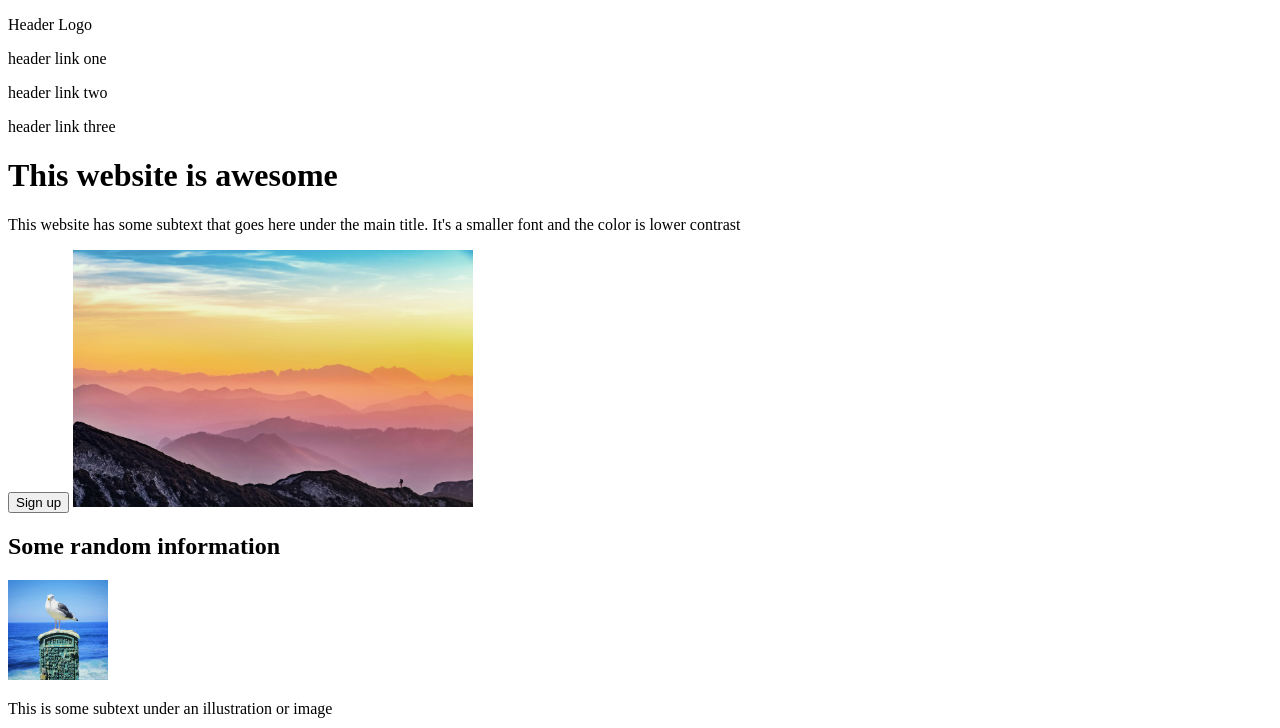
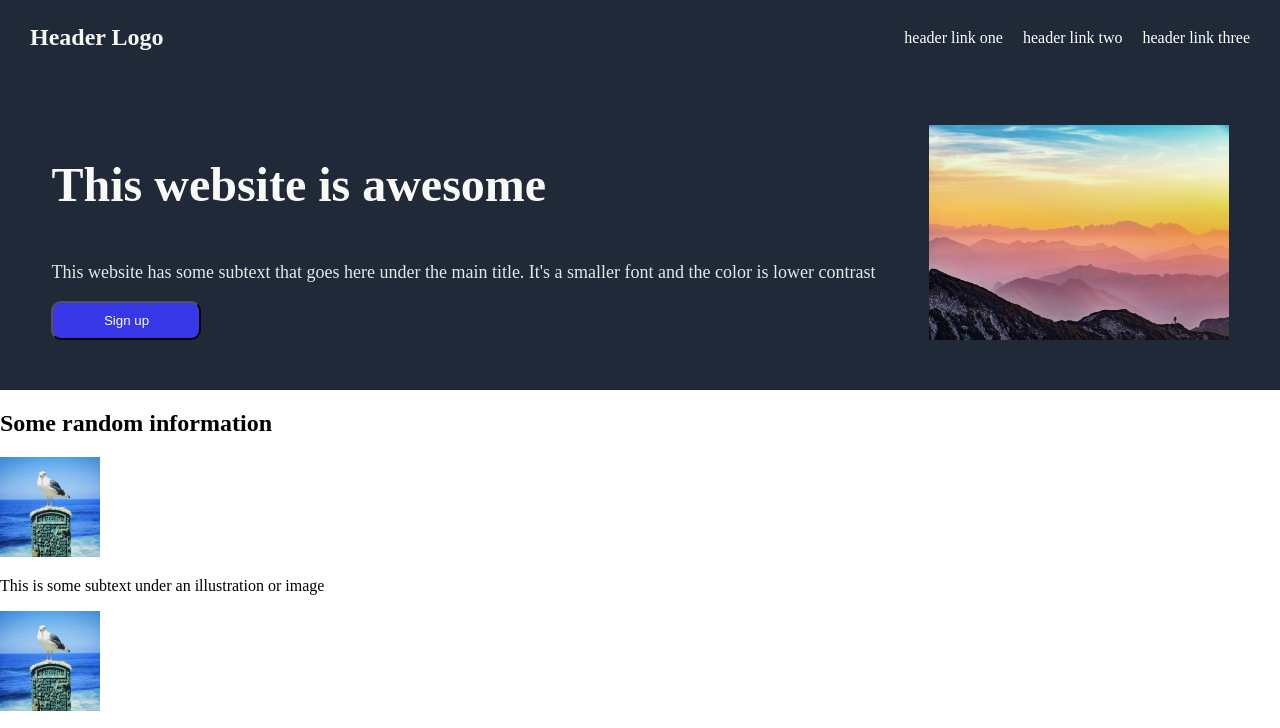
Before and after one commit to mbaizhakyp/landing-page, a plain HTML site: page index.html in a window 1280 px wide. Shown: the top 728 px of the page. Drawn offline with Linux system fonts and the light colour scheme.

Commit message:
edited header and first container

```diff
--- a/index.html
+++ b/index.html
@@ -8,18 +8,21 @@
 </head>
 <body>
     <div class="header">
-        <p>Header Logo</p>
-        <p>header link one</p>
-        <p>header link two</p>
-        <p>header link three</p>
-    </div>
+        <p class="logo">Header Logo</p>
+        <div class="right">
+            <p>header link one</p>
+            <p>header link two</p>
+            <p>header link three</p>
+        </div>
+        </div>
     <div class="first">
         <div class="left">
             <h1>This website is awesome</h1>
             <p>This website has some subtext that goes here under the main title. It's a smaller font and the color is lower contrast</p>
             <button>Sign up</button>
-            <img src="images/img.jpg" alt="this is a placeholder for an image" width="400px" height="auto">
         </div>
+    <img src="images/img.jpg" alt="this is a placeholder for an image" width="300px" height="auto">
+
     </div>
     <div class="second">
         <h2>Some random information</h2>
--- a/styles.css
+++ b/styles.css
@@ -0,0 +1,70 @@
+/* * {
+    border: 1px dashed green;
+} */
+
+body {
+    padding: 0;
+    margin: 0;
+    font-family: Roboto sans-serif;
+}
+
+/* Header */
+.header,
+.first {
+    background-color: #1F2937;
+    color: white;
+}
+
+.header {
+    display: flex;
+    justify-content: space-between;
+}
+.header .logo {
+    margin-left: 30px;
+    font-weight: 700;
+    color: #F9FAF8;
+    font-size: 24px;
+}
+.right {
+    display: flex;
+    justify-content: space-between;
+    gap: 20px;
+    margin-right: 30px;
+    align-items: center;
+}
+
+/* first */
+.first {
+    display: flex;
+    justify-content: space-around;
+}
+.first .left {
+    margin: 50px 0px;
+    margin-left: 30px;
+    display: flex;
+    flex-direction: column;
+    justify-content: space-around;
+}
+
+h1 {
+    font-size: 48px;
+    color: #F9FAF8;
+    font-weight: 900;
+}
+.left p {
+    font-size: 18px;
+    color: #E5E7EB;
+
+}
+.first img {
+    margin: 50px;
+    margin-left: 10px;
+    margin-right: 30px;
+}
+.left button {
+    background-color: rgb(55, 55, 231);
+    color: white;
+    padding: 10px 20px;
+    max-width: 150px;
+    border-radius: 10px;
+}
```
